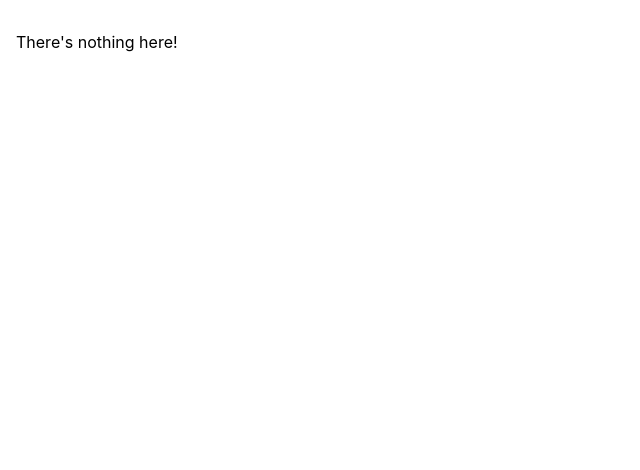
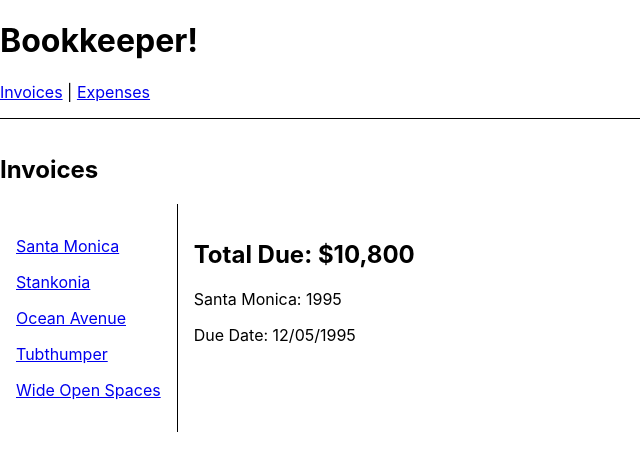
Before and after one commit to jcarlosj/tutorial-react-router-v6, a React (Create React App) app: page /invoices/1995 in a window 1280 px wide. Shown: the top 470 px of the page, without its empty margins (0-640 px from the left). Built offline with nearby package versions, Linux system fonts and the light colour scheme.

Commit message:
[+] Invoice: Lectura de parametro URL para ver detalle

```diff
--- a/src/data.js
+++ b/src/data.js
@@ -34,3 +34,7 @@
 export function getInvoices() {
     return invoices;
 }
+
+export function getInvoice( number ) {
+    return invoices.find( ( invoice ) => invoice.number === number );
+}
--- a/src/index.js
+++ b/src/index.js
@@ -7,6 +7,7 @@
 
 import Expenses from './routes/Expenses';
 import Invoices from './routes/Invoices';
+import Invoice from './routes/Invoice';
 
 const root = ReactDOM.createRoot(document.getElementById('root'));
 root.render(
@@ -16,7 +17,9 @@
 				{/* Anidacion rutas */}
 				<Route path="/" element={ <App /> }>
 					<Route path="expenses" element={ <Expenses /> } />		{/* Ruta: "/" + "expenses" */}
-					<Route path="invoices" element={ <Invoices /> } />		{/* Ruta: "/" + "invoices" */}
+					<Route path="invoices" element={ <Invoices /> }>		{/* Ruta: "/" + "invoices" */}
+						<Route path=":invoiceId" element={ <Invoice/> } />
+					</Route>
 				</Route>
 				<Route
 					path="*"
--- /dev/null
+++ b/src/routes/Invoice.jsx
@@ -0,0 +1,19 @@
+import { useParams } from "react-router-dom";
+
+import { getInvoice } from "../data";
+
+export default function Invoice() {
+    let
+        params = useParams(),
+        invoice = getInvoice( parseInt( params.invoiceId, 10 ) );
+
+    return <>
+        <main style={{ padding: "1rem" }}>
+            <h2>Total Due: { invoice.amount }</h2>
+            <p>
+                { invoice.name }: { invoice.number }
+            </p>
+            <p>Due Date: { invoice.due }</p>
+        </main>
+    </>;
+}
--- a/src/routes/Invoices.jsx
+++ b/src/routes/Invoices.jsx
@@ -1,4 +1,4 @@
-import { Link } from 'react-router-dom';
+import { Link, Outlet } from 'react-router-dom';
 
 import { getInvoices } from "../data";
 
@@ -26,6 +26,7 @@
                             </Link>
                     ))}
                 </nav>
+                <Outlet />
             </div>
         </main>
     );
```
